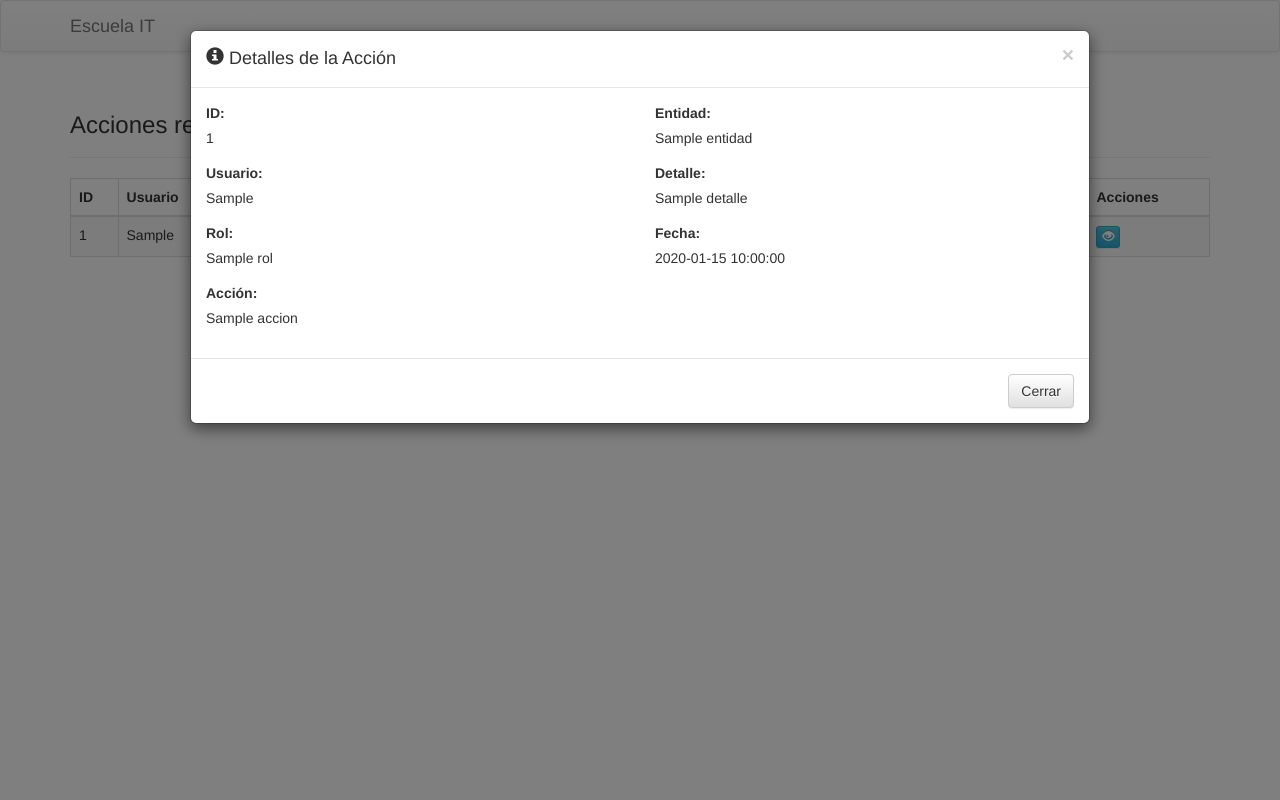
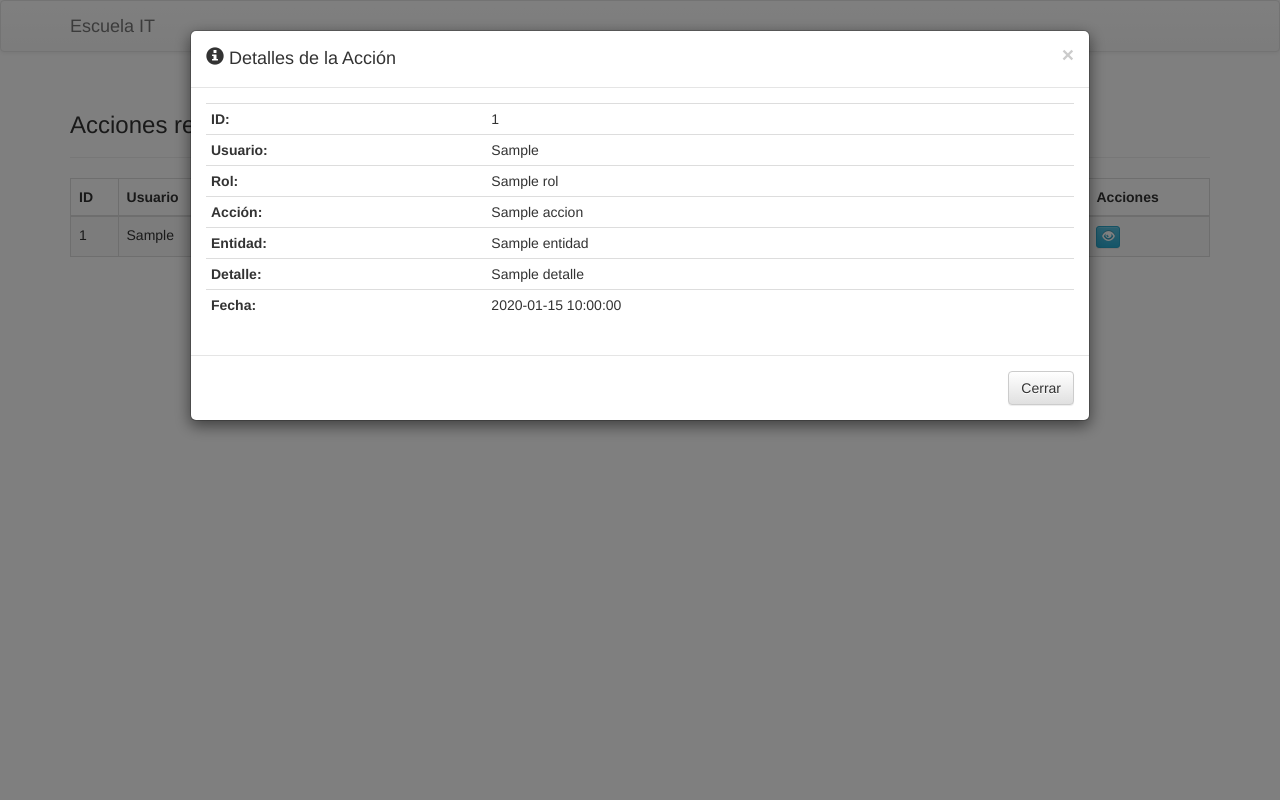
Before and after one commit to danielvgz/POT2312_LAB-escuela, a PHP site: template views/acciones/index.php in a window 1280 px wide, after a click on "Ver detalles". Run offline with PHP 8.4, Linux system fonts and the light colour scheme; the template is opened without the code that fills it: most values are stand-ins (such as "Sample title", 1, 10 or a date in 2020); some libraries are stand-ins or nearby versions.

Commit message:
refactor: Hacer vista de acciones completamente responsiva

```diff
--- a/views/acciones/index.php
+++ b/views/acciones/index.php
@@ -1,5 +1,6 @@
 <div class="page-header"><h3>Acciones registradas</h3></div>
-<table class="table table-bordered table-striped">
+<div class="table-responsive">
+    <table class="table table-bordered table-striped table-hover">
         <thead><tr><th>ID</th><th>Usuario</th><th>Rol</th><th>Acción</th><th>Entidad</th><th>Detalle</th><th>Fecha</th><th>Acciones</th></tr></thead>
         <tbody>
         <?php foreach ($rows as $r): ?>
@@ -12,7 +13,7 @@
                 <td><?php echo htmlspecialchars($r['detalle']); ?></td>
                 <td><?php echo htmlspecialchars($r['created_at']); ?></td>
                 <td>
-                <button class="btn btn-info btn-xs" data-toggle="modal" data-target="#viewModal" onclick="viewRecord(<?php echo (int) $r['id']; ?>, '<?php echo htmlspecialchars($r['user_correo'] ?? '-'); ?>', '<?php echo htmlspecialchars($r['rol']); ?>', '<?php echo htmlspecialchars($r['accion']); ?>', '<?php echo htmlspecialchars($r['entidad']); ?>', '<?php echo htmlspecialchars($r['detalle']); ?>', '<?php echo htmlspecialchars($r['created_at']); ?>')">
+                    <button class="btn btn-info btn-xs" data-toggle="modal" data-target="#viewModal" onclick="viewRecord(<?php echo (int) $r['id']; ?>, '<?php echo htmlspecialchars($r['user_correo'] ?? '-'); ?>', '<?php echo htmlspecialchars($r['rol']); ?>', '<?php echo htmlspecialchars($r['accion']); ?>', '<?php echo htmlspecialchars($r['entidad']); ?>', '<?php echo htmlspecialchars($r['detalle']); ?>', '<?php echo htmlspecialchars($r['created_at']); ?>')" title="Ver detalles">
                         <span class="glyphicon glyphicon-eye-open"></span>
                     </button>
                 </td>
@@ -20,6 +21,7 @@
         <?php endforeach; ?>
         </tbody>
     </table>
+</div>
 
 <?php if (!empty($pages) && $pages > 1): ?>
     <nav>
@@ -43,39 +45,37 @@
                 <h4 class="modal-title"><span class="glyphicon glyphicon-info-sign"></span> Detalles de la Acción</h4>
             </div>
             <div class="modal-body">
-                <div class="row">
-                    <div class="col-sm-6">
-                        <div class="form-group">
-                            <label><strong>ID:</strong></label>
-                            <p id="viewId"></p>
-                        </div>
-                        <div class="form-group">
-                            <label><strong>Usuario:</strong></label>
-                            <p id="viewUsuario"></p>
-                        </div>
-                        <div class="form-group">
-                            <label><strong>Rol:</strong></label>
-                            <p id="viewRol"></p>
-                        </div>
-                        <div class="form-group">
-                            <label><strong>Acción:</strong></label>
-                            <p id="viewAccion"></p>
-                        </div>
-                    </div>
-                    <div class="col-sm-6">
-                        <div class="form-group">
-                            <label><strong>Entidad:</strong></label>
-                            <p id="viewEntidad"></p>
-                        </div>
-                        <div class="form-group">
-                            <label><strong>Detalle:</strong></label>
-                            <p id="viewDetalle"></p>
-                        </div>
-                        <div class="form-group">
-                            <label><strong>Fecha:</strong></label>
-                            <p id="viewFecha"></p>
-                        </div>
-                    </div>
+                <div class="table-responsive">
+                    <table class="table table-condensed">
+                        <tr>
+                            <td><strong>ID:</strong></td>
+                            <td id="viewId"></td>
+                        </tr>
+                        <tr>
+                            <td><strong>Usuario:</strong></td>
+                            <td id="viewUsuario"></td>
+                        </tr>
+                        <tr>
+                            <td><strong>Rol:</strong></td>
+                            <td id="viewRol"></td>
+                        </tr>
+                        <tr>
+                            <td><strong>Acción:</strong></td>
+                            <td id="viewAccion"></td>
+                        </tr>
+                        <tr>
+                            <td><strong>Entidad:</strong></td>
+                            <td id="viewEntidad"></td>
+                        </tr>
+                        <tr>
+                            <td><strong>Detalle:</strong></td>
+                            <td id="viewDetalle"></td>
+                        </tr>
+                        <tr>
+                            <td><strong>Fecha:</strong></td>
+                            <td id="viewFecha"></td>
+                        </tr>
+                    </table>
                 </div>
             </div>
             <div class="modal-footer">
```
Lines whose indentation alone changed are shown as unchanged.
